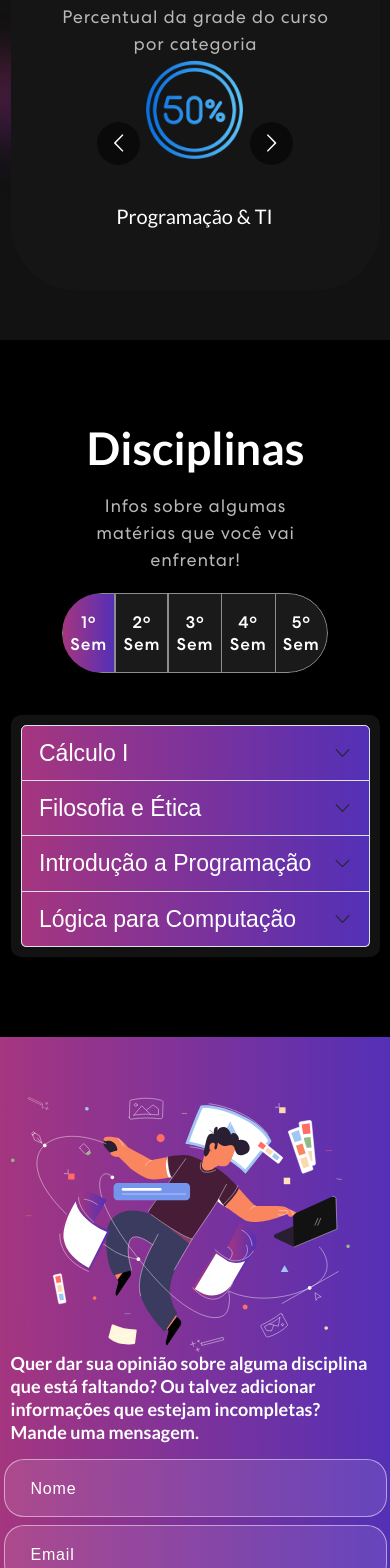
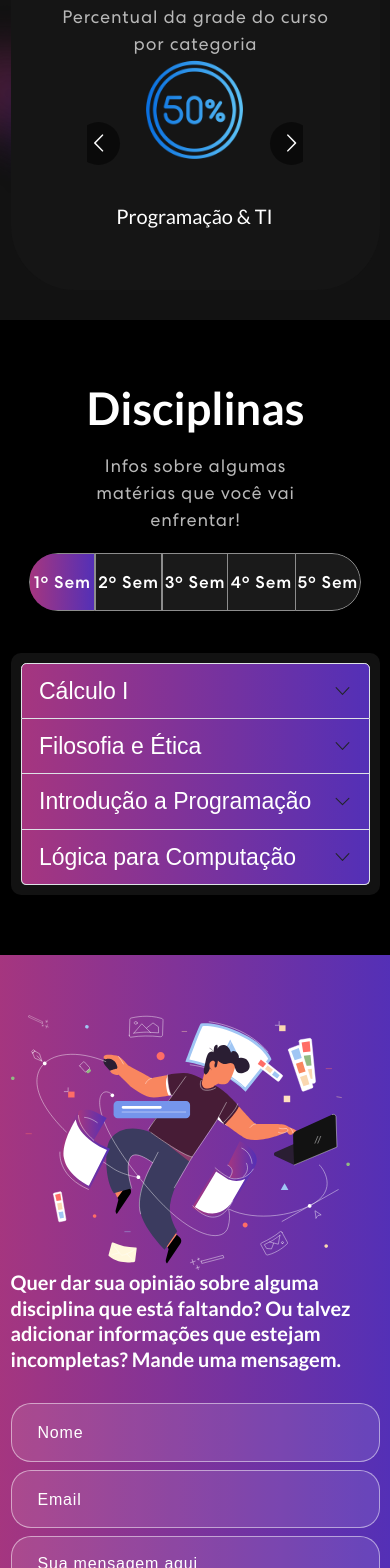
Before and after one commit to lipefsa/AjudaBsiFsa, a React (Create React App) app: page / in a window 390 px wide. Shown: the part 1180-2748 px from the top of the page. Built offline with nearby package versions, Linux system fonts and the light colour scheme; no server answers.

Commit message:
css changes

```diff
--- a/src/App.css
+++ b/src/App.css
@@ -147,6 +147,13 @@ span.navbar-text {
     display: flex;
     align-items: center;
 }
+
+@media (max-width: 767px) {
+  nav.navbar .navbar-nav .nav-link.navbar-link  {
+    line-height: 1.4em;
+  }
+}
+
 .social-icon {
     display: inline-block;
     margin-left: 14px;
@@ -336,7 +343,7 @@ nav.navbar .navbar-toggler[aria-expanded="true"] .navbar-toggler-icon {
 
 /************ Skills Css ************/
 .curso {
-  padding: 0 0 50px 0;
+  padding: 0 0 30px 0;
   position: relative;
 }
 .cursos-box {
@@ -346,6 +353,8 @@ nav.navbar .navbar-toggler[aria-expanded="true"] .navbar-toggler-icon {
   padding: 60px 50px;
   margin-top: -60px;
 }
+
+
 .curso h2 {
 	font-size: 45px;
 	font-weight: 700;
@@ -362,6 +371,7 @@ nav.navbar .navbar-toggler[aria-expanded="true"] .navbar-toggler-icon {
     line-height: 1.5em;
     margin: 14px 0 75px 0;
 }
+
 .skill-slider {
   width: 80%;
   margin: 0 auto;
@@ -379,9 +389,14 @@ nav.navbar .navbar-toggler[aria-expanded="true"] .navbar-toggler-icon {
   z-index: -4;
 }
 
+.cursos-box button {
+  align-items: center;
+  margin: auto -20px auto -20px;
+}
+
 /************ Projects Css ************/
 .disciplina {
-  padding: 80px 0;
+  padding: 60px 0;
   position: relative;
   background-color: black;
 }
@@ -415,9 +430,17 @@ nav.navbar .navbar-toggler[aria-expanded="true"] .navbar-toggler-icon {
   background-color: rgb(255 255 255 / 10%);
   overflow: hidden;
 }
+
 .disciplina .nav.nav-pills .nav-item {
   width: 20%;
 }
+
+@media (max-width: 767px) {
+  .disciplina .nav.nav-pills {
+    width: 90%;
+  }
+}
+
 .disciplina .nav.nav-pills .nav-link {
   background-color: transparent;
   border-radius: 0;
@@ -539,11 +562,12 @@ nav.navbar .navbar-toggler[aria-expanded="true"] .navbar-toggler-icon {
 .contact img {
   width: 92%;
 }
-.contact h2 {
-	font-size: 45px;
+.contact h3 {
+	font-size: 20px;
 	font-weight: 700;
   margin-bottom: 30px;
 }
+
 .contact form input, .contact form textarea {
   width: 100%;
   background: rgba(255, 255, 255, 0.1);
@@ -557,6 +581,7 @@ nav.navbar .navbar-toggler[aria-expanded="true"] .navbar-toggler-icon {
   letter-spacing: 0.8px;
   transition: 0.3s ease-in-out;
 }
+
 .contact form input:focus, .contact form textarea:focus {
   background: rgba(255, 255, 255, 1);
   color: #121212;
@@ -570,6 +595,7 @@ nav.navbar .navbar-toggler[aria-expanded="true"] .navbar-toggler-icon {
   color: #121212;
   opacity: 0.8;
 }
+
 .contact form button {
   font-weight: 700;
   color: #000;
@@ -580,6 +606,7 @@ nav.navbar .navbar-toggler[aria-expanded="true"] .navbar-toggler-icon {
   border-radius: 0;
   position: relative;
   transition: 0.3s ease-in-out;
+  border-radius: 20px;
 }
 .contact form button span {
   z-index: 1;
@@ -676,11 +703,16 @@ nav.navbar .navbar-toggler[aria-expanded="true"] .navbar-toggler-icon {
 .footer img {
   width: 26%;
 }
+
 .footer p {
   font-weight: 400;
   font-size: 14px;
   color: #B8B8B8;
   letter-spacing: 0.5px;
+  margin-top: 20px;
+}
+
+.footer .social-icon {
   margin-top: 20px;
 }
 
--- a/src/components/Contact.js
+++ b/src/components/Contact.js
@@ -57,18 +57,18 @@ export const Contact = () => {
                         <h3> Quer dar sua opinião sobre alguma disciplina que está faltando? Ou talvez adicionar informações que estejam incompletas? Mande uma mensagem.</h3>
                         <form onSubmit={handleOnSubmit}>
                             <Row>
-                                <Col sm={6} className="px-1">
+                                <Col sm={6} className="nameBox">
                                     <input type="text" required value={name}
                                         placeholder='Nome'
                                         onChange={(e) => setName(e.target.value)} />
                                 </Col>
-                                <Col sm={6} className='px-1'>
+                                <Col sm={6} className='emailBox'>
                                     <input type="email" required value={email}
                                         placeholder='Email'
                                         onChange={(e) => setEmail(e.target.value)} />
                                 </Col>
                                 <Col>
-                                    <textarea row={6} type="text" required value={message}
+                                    <textarea row={6} type="text" className="messageBox" required value={message}
                                         placeholder='Sua mensagem aqui'
                                         onChange={(e) => setMessage(e.target.value)} />
                                     <button type="submit" className="buttonSubmit"><span>Enviar</span></button>
```
